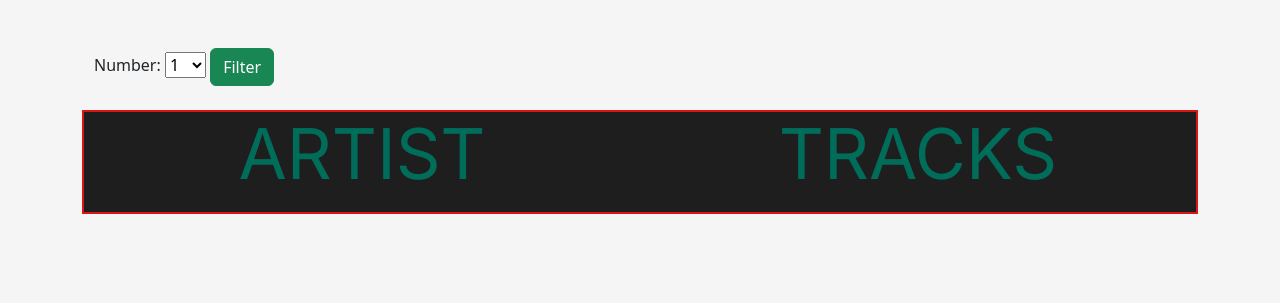
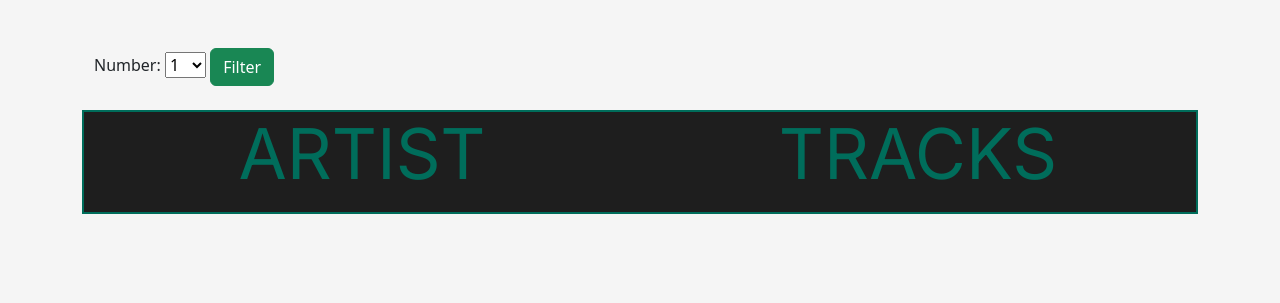
Before and after one commit to olabanji12/LISTEN, a Django app: template Dashboard/templates/Dashboard/dashboard.html in a window 1280 px wide. Shown: the part 77-380 px from the top of the page. Run offline with Django 4.2, Linux system fonts and the light colour scheme; the template is opened without the code that fills it: values that come from a table or form of the project are taken from there, others are empty.

Commit message:
makes the dahsboard container tile green

```diff
--- a/Dashboard/static/Dashboard/dashboard.css
+++ b/Dashboard/static/Dashboard/dashboard.css
@@ -9,7 +9,7 @@
 
 }
 .items{
-    border: 2px solid #db1414;
+    border: 2px solid #006D5B;
     background-color: #1E1E1E;
 
 }
```
